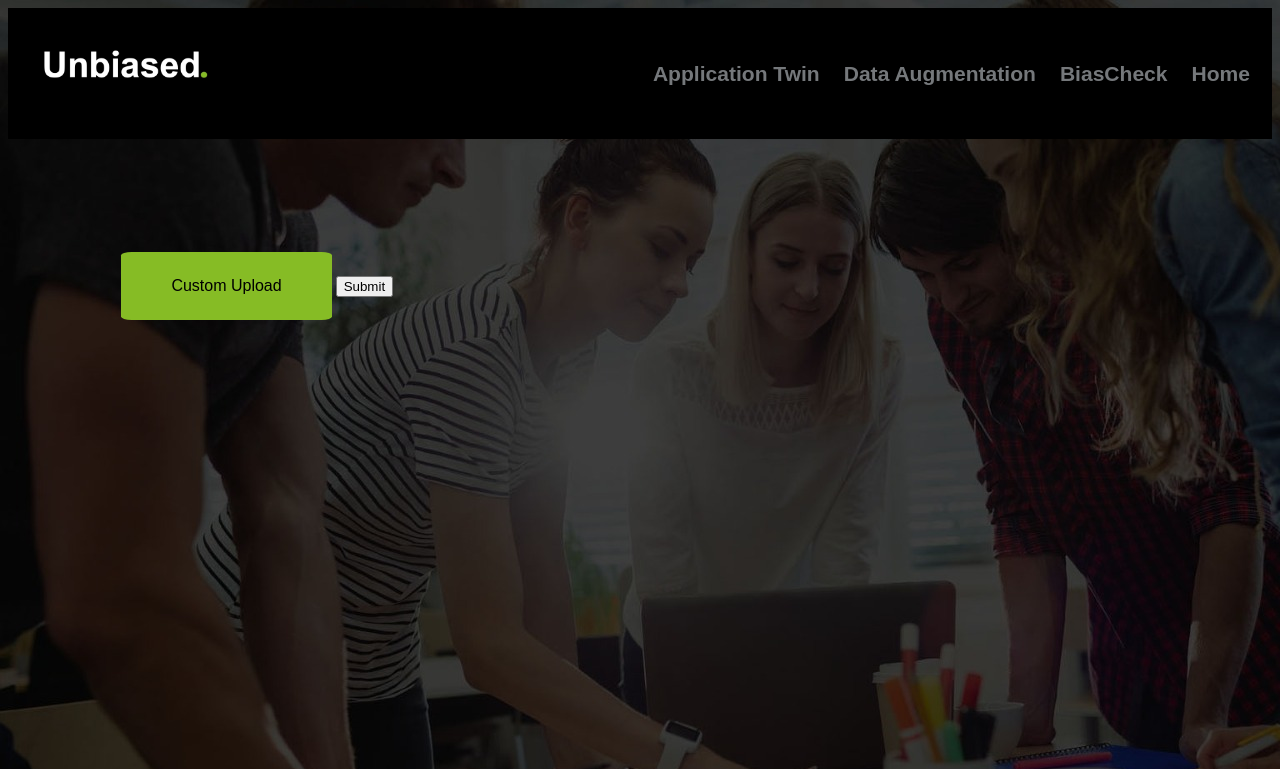
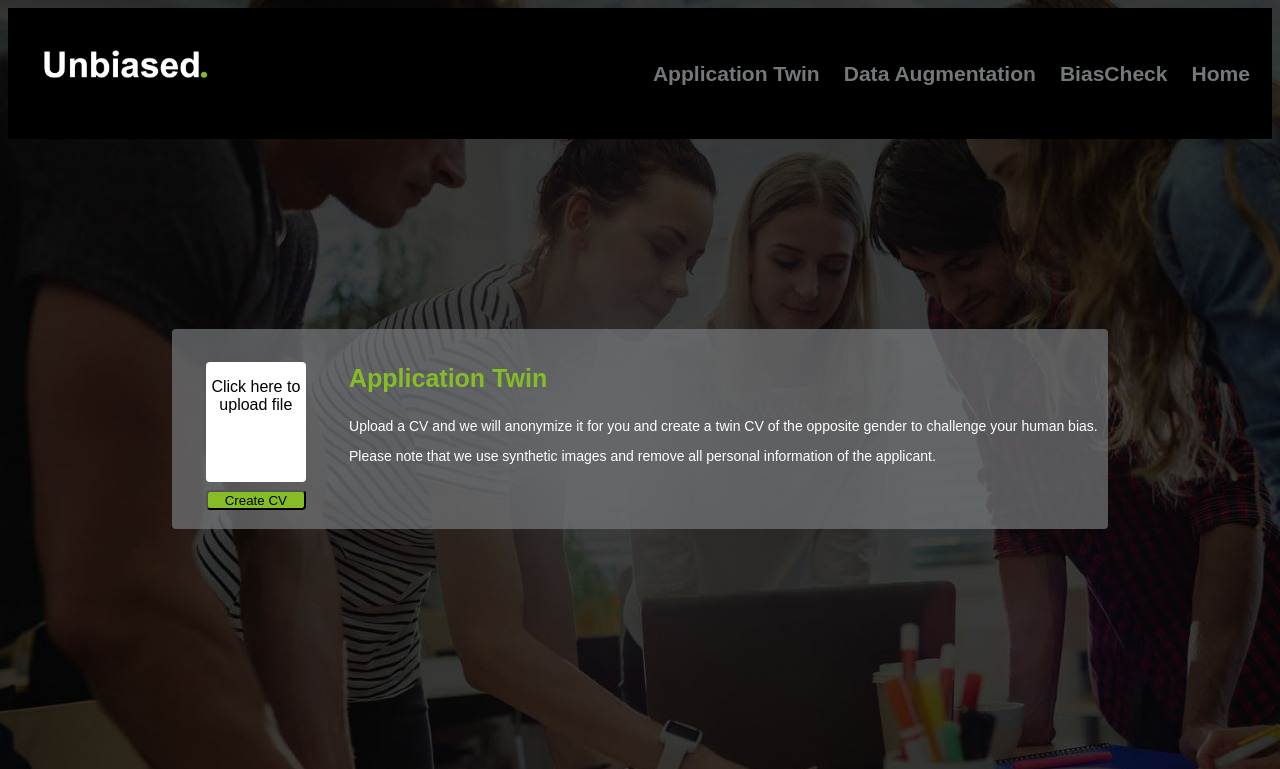
Before and after one commit to CDrobig/DeloitteChallenge, a Flask app: page /twin in a window 1280 px wide. Shown: the top 769 px of the page. Run offline with Flask 2, Linux system fonts and the light colour scheme.

Commit message:
we did it!!

```diff
--- a/templates/twin.html
+++ b/templates/twin.html
@@ -16,15 +16,22 @@
 </head>
 
 <body background="/static/backgroundUpload.jpeg">
-    <div class="body">
+    <div class="body-grey">
         <form action = "http://127.0.0.1:5000/downloadCV"
             enctype = "multipart/form-data">
             <label for="file-upload" class="custom-file-upload">
-                Custom Upload
+                <p>Click here to upload file </p>
             </label>
             <input id="file-upload" type="file"/>
-            <input type = "submit"/>
+            <button class="submit-button" type = "submit">Create CV</button>
         </form>
+
+        <div class="report">
+            <p style="font-weight: bold; font-size: 25px; color:#86BC25;">Application Twin</p>
+
+            <p>Upload a CV and we will anonymize it for you and create a twin CV of the opposite gender to challenge your human bias.</p>
+            <p>Please note that we use synthetic images and remove all personal information of the applicant.</p>
+        </div>
 
         <div class="footer">
             <p></p>
@@ -70,18 +77,70 @@
     display: none;
     }
 
+    .submit-button {
+        background-color: #86BC25;
+
+
+        display: block;
+        height: 10%;
+        width: 60%;
+        margin-left: 20%;
+        margin-top: 5%;
+        justify-content: flex-start;
+        font-family: Arial, Helvetica, sans-serif;
+        border-radius: 4px;
+
+    }
+
+    body {
+        height: 500px;
+        justify-content: center;
+    }
 
     .custom-file-upload {
 
-    background-color: #86BC25;
+    background-color: white;
     display: inline-block;
-    padding: 25px 50px;
-    cursor: pointer;
-    border-radius: 5%;
-    margin-top: 3cm;
-    margin-left: 3cm;
+    height: 60%;
+    width: 60%;
+    margin-left: 20%;
+    margin-top: 20%;
+    justify-content: center;
     font-family: Arial, Helvetica, sans-serif;
+    border-radius: 4px;
+    text-align: center;
+
+
+
+
 }
+
+.report {
+    float: right;
+    color: #ffffff;
+    text-align: left;
+    padding: 10px;
+    text-decoration: none;
+    font-size: 14px;
+    line-height: normal;
+    border-radius: 4px;
+    font-family: Arial, Helvetica, sans-serif;
+    padding-right: 10px;
+    }
+
+    .body-grey {
+        display: flex;
+        justify-content: flex-end;
+        background-color: #75787B;
+        background: rgba(117,120,123,.7);
+        margin-bottom: 10%;
+        margin-top: 15%;
+        margin-left: 13%;
+        margin-right: 13%;
+        height: 40%;
+        border-radius: 4px;
+
+    }
 
 
     .footer {
```
Also changed, not shown: templates/augmentation.html (+69 -10 lines), templates/bias.html (+26 -14 lines), templates/upload.html (+69 -9 lines).
